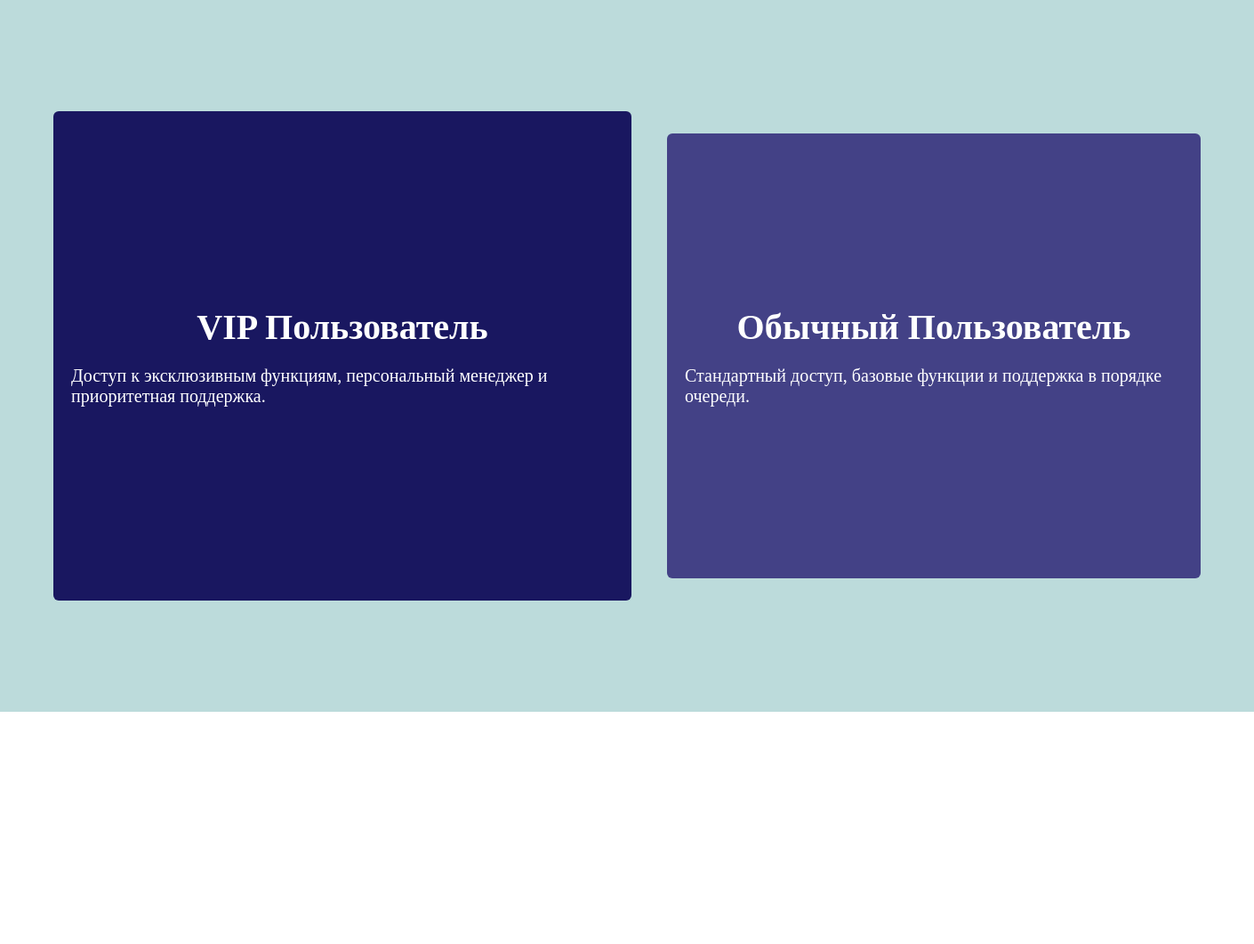
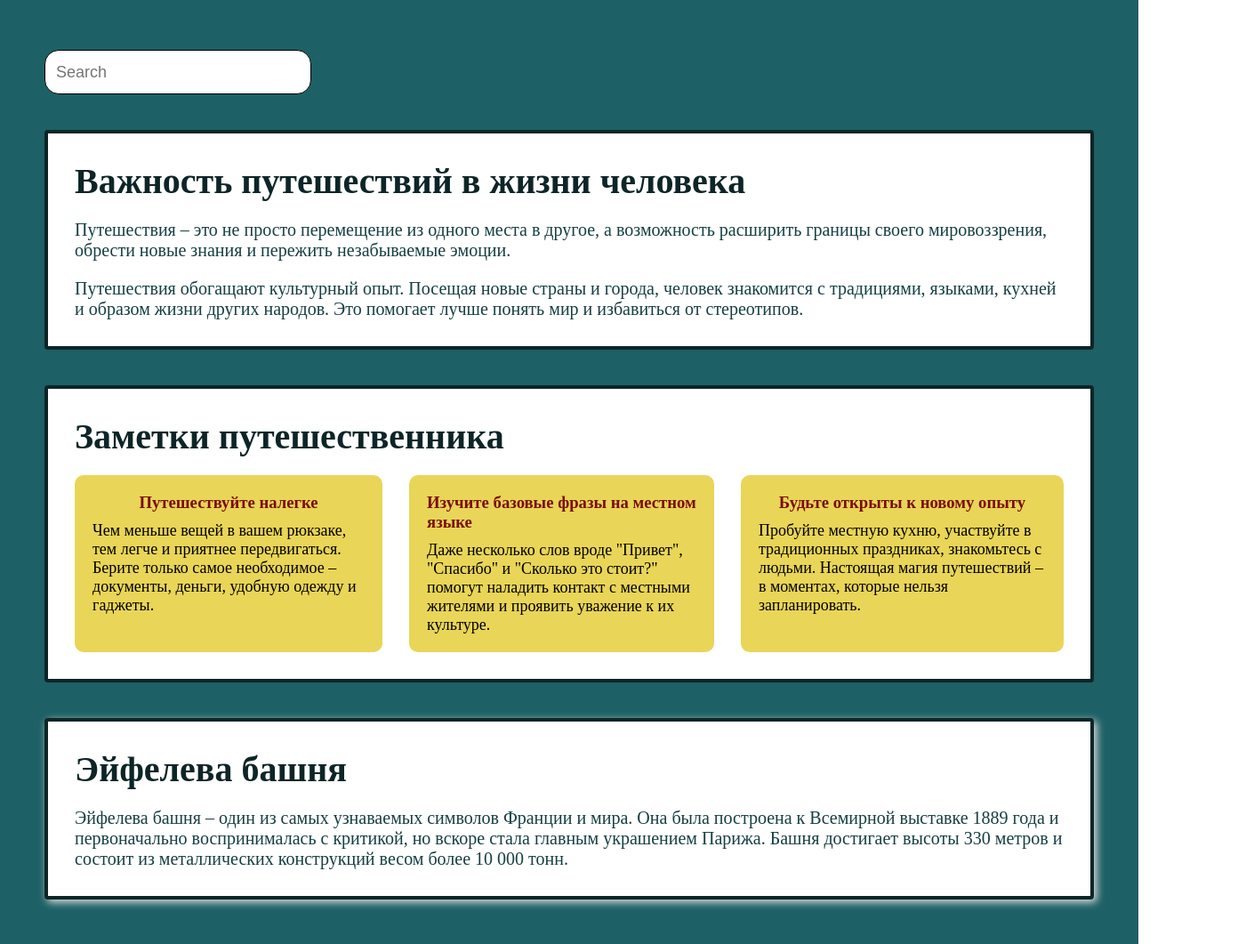
Before and after one commit to LarisaFrescher75/55_react_ts, a React (Vite) app: page / in a window 1280 px wide. Shown: the whole page at 89% size, 1410 px wide, since content can reach past the window. Before the commit the page ends 800 px from the top, so only its background shows below. Built offline with nearby package versions, Linux system fonts and the light colour scheme.

Commit message:
add Lesson10

```diff
--- a/src/App.tsx
+++ b/src/App.tsx
@@ -1,38 +1,44 @@
-// импорт компонента Homework06 по умолчанию
-// при импорте по умолчанию можно использовать другое названия для компонента
-// import Task6 from './lessons/Lesson06/Lesson06';
-//import Homework06 from './homeworks/Homework06/Homework06';
 
-//import Homework07 from "./homeworks/Homework07/Homework07"
-//import Homework09 from "./homeworks/Homework09/Homework09"
+
+import GlobalStyles from "./styles/GlobalStyles"
 
 //Lessons imports
 // импорт компонента Lesson06 по умолчанию
 // при импорте по умолчанию можно использовать другое названия для компонента
 // import Task6 from './lessons/Lesson06/Lesson06';
 // import Lesson06 from './lessons/Lesson06/Lesson06';
-//import Lesson07 from "./lessons/Lesson07/Lesson07"
-//import Lesson10 from "./lessons/Lesson10/lesson10"
+// import Lesson07 from "./lessons/Lesson07/Lesson07"
+// import Lesson08 from "./lessons/Lesson08/Lesson08"
+// import Lesson06 from "./lessons/Lesson06/Lesson06"
+// import Lesson09 from "./lessons/Lesson09/Lesson09"
+import Lesson10 from "./lessons/Lesson10/Lesson10"
 
 
 //Homeworks imports
 // import Homework06 from "./homeworks/Homework06/Homework06"
-import Homework09 from "./homeworks/Homework09/Homework09"
+// import Homework07 from "./homeworks/Homework07/Homework07"
+// import Homework08 from "./homeworks/Homework08/Homework08"
+// import Homework09 from "./homeworks/Homework09/Homework09"
 
-
+//Consultations imports
+// import Consultation04 from "./consultations/Consultation04/Consultation04"
 
 function App() {
 
   return (
     <>
+      <GlobalStyles />
       {/* <Task6 /> */}
       {/* <Lesson06 /> */}
       {/* <Homework06 /> */}
-      {/*<Lesson07 />*/}
-      {/*<Homework07 /> */}
-      <Homework09/>
-
-
+      {/* <Lesson07 /> */}
+      {/* <Homework07/> */}
+      {/* <Lesson08/> */}
+      {/* <Consultation04 /> */}
+      {/* <Homework08 /> */}
+      {/* <Lesson09 /> */}
+      {/* <Homework09 /> */}
+      <Lesson10 />
     </>
   )
 }
--- a/src/components/Input/Input.tsx
+++ b/src/components/Input/Input.tsx
@@ -1,25 +1,9 @@
 
 
 
+import { InputContainer, Label, InputComponent } from './styles';
+import { InputProps } from './types';
 
-
-
-
-
-import './styles.css';
-import { InputProps } from './types.ts';
-
-<<<<<<< HEAD
-
-function Input() {
-  return < input className='input-component'name ='test'
-
-  placeholder="Enter your name..."
-  />
-}
-
-export default Input;
-=======
 function Input({
   placeholder,
   name,
@@ -27,23 +11,23 @@ function Input({
   type = 'text',
   onChange,
   label,
-  id
+  id,
+  search
 }: InputProps) {
   return (
-    <div className='input-container'>
-      <label htmlFor={id}>{label}</label>
-      <input
-        className='input-component'
+    <InputContainer>
+      <Label htmlFor={id}>{label}</Label>
+      <InputComponent
         name={name}
         placeholder={placeholder}
         value={value}
         onChange={onChange}
         type={type}
         id={id}
+        isSearch = {search}
       />
-    </div>
+    </InputContainer>
   )
 }
 
 export default Input;
->>>>>>> 412637179a9dc7ed1268e6510e1ed495ec66758b
--- /dev/null
+++ b/src/components/Input/styles.ts
@@ -0,0 +1,27 @@
+
+
+import styled from "@emotion/styled";
+
+interface InputComponentStyledProps {
+  isSearch?: boolean
+}
+
+export const InputContainer = styled.div`
+  display: flex;
+  flex-direction: column;
+  gap: 6px;
+`;
+
+export const InputComponent = styled.input<InputComponentStyledProps>`
+  width: 300px;
+  height: 50px;
+  padding: 12px;
+  outline: none;
+  border: 1px solid black;
+  border-radius: ${({ isSearch }) => isSearch ? '16px' : '4px'};
+  font-size: 18px;
+`;
+
+export const Label = styled.label`
+  font-size: 20px;
+`;
--- a/src/index.css
+++ /dev/null
@@ -1,26 +0,0 @@
-* {
-  box-sizing: border-box;
-}
-
-body,
-html {
-  height: 100%;
-  margin: 0;
-  padding: 0;
-}
-
-h1,
-h2,
-h3,
-h4,
-h5,
-h6,
-p {
-  margin: 0;
-  padding: 0;
-}
-
-#root {
-  display: flex;
-  min-height: 100%;
-}
--- a/src/lessons/Lesson10/Lesson10.tsx
+++ b/src/lessons/Lesson10/Lesson10.tsx
@@ -1,36 +1,78 @@
 
 
-import { Lesson10Container, SectionWrapper, SectionTitle, Description } from "./styles";
+
+import Input from "../../components/Input/Input";
+import {
+  Lesson10Container,
+  SectionWrapper,
+  SectionTitle,
+  Description,
+  NoteBlock,
+  NoteDescription,
+  NoteTitle,
+  NotesContainer,
+  MainSection
+} from "./styles";
+
 function Lesson10() {
   return (
     <Lesson10Container>
+      {/* <Input name='search' placeholder="Search" search={true}/> */}
+      <Input name='search' placeholder="Search" search/>
       <SectionWrapper>
         <SectionTitle>Важность путешествий в жизни человека
         </SectionTitle>
         <Description>
-            Путешествия – это не просто перемещение из одного места в другое, а возможность расширить границы своего мировоззрения, обрести новые знания и пережить незабываемые эмоции.
-            </Description>
+          Путешествия – это не просто перемещение из одного места в другое,
+          а возможность расширить границы своего мировоззрения, обрести новые знания и
+          пережить незабываемые эмоции.
+        </Description>
         <Description>
-            Путешествия обогащают культурный опыт. Посещая новые страны и города, человек знакомится с традициями, языками, кухней и образом жизни других народов. Это помогает лучше понять мир и избавиться от стереотипов.
-            </Description>
+          Путешествия обогащают культурный опыт. Посещая новые страны и города,
+          человек знакомится с традициями, языками, кухней и образом жизни других народов.
+          Это помогает лучше понять мир и избавиться от стереотипов.
+        </Description>
       </SectionWrapper>
       <SectionWrapper>
         <SectionTitle>Заметки путешественника
         </SectionTitle>
-
-        <NoteBlock>
-
+        <NotesContainer>
+          <NoteBlock>
             <NoteTitle>Путешествуйте налегке</NoteTitle>
             <NoteDescription>
-                Чем меньше вещей в вашем рюкзаке, тем легче и приятнее передвигаться. Берите только самое необходимое – документы, деньги, удобную одежду и гаджеты.
-
+              Чем меньше вещей в вашем рюкзаке, тем легче и приятнее передвигаться.
+              Берите только самое необходимое – документы, деньги, удобную одежду и гаджеты.
             </NoteDescription>
-
-        </NoteBlock>
-
-
+          </NoteBlock>
+          <NoteBlock>
+            <NoteTitle>Изучите базовые фразы на местном языке
+            </NoteTitle>
+            <NoteDescription>
+              Даже несколько слов вроде "Привет", "Спасибо" и "Сколько это стоит?"
+              помогут наладить контакт с местными жителями и проявить уважение к их культуре.
+            </NoteDescription>
+          </NoteBlock>
+          <NoteBlock>
+            <NoteTitle>Будьте открыты к новому опыту
+            </NoteTitle>
+            <NoteDescription>
+              Пробуйте местную кухню, участвуйте в традиционных праздниках, знакомьтесь с людьми.
+              Настоящая магия путешествий – в моментах, которые нельзя запланировать.
+            </NoteDescription>
+          </NoteBlock>
+        </NotesContainer>
       </SectionWrapper>
+      <MainSection>
+        <SectionTitle>Эйфелева башня</SectionTitle>
+        <Description>
+          Эйфелева башня – один из самых узнаваемых символов Франции и мира.
+          Она была построена к Всемирной выставке 1889 года и первоначально воспринималась с критикой,
+          но вскоре стала главным украшением Парижа. Башня достигает высоты 330 метров и состоит из
+          металлических конструкций весом более 10 000 тонн.
+        </Description>
+      </MainSection>
     </Lesson10Container>
   )
 }
+
 export default Lesson10;
--- a/src/lessons/Lesson10/styles.ts
+++ b/src/lessons/Lesson10/styles.ts
@@ -1,24 +1,37 @@
 
 
 import styled from "@emotion/styled";
+// Импорт функции css для создания шаблонов стилей
+import { css } from '@emotion/react'
+
 // export const = styled.``
+
+//Создаём переменную, которая будет содержать шаблон стилей для переиспользования
+const boxBasicStyles = css`
+    display: flex;
+    flex-direction: column;
+`
+
 export const Lesson10Container = styled.div`
-  display: flex;
-  flex-direction: column;
+ //подстановка переменной, которая содержит шаблон стилей
+  ${boxBasicStyles}
+  /* display: flex;
+  flex-direction: column; */
   gap: 40px;
   flex: 1;
   padding: 50px;
   background-color: rgb(29, 96, 101);
 `
+
 export const SectionWrapper = styled.section`
-  display: flex;
-  flex-direction: column;
+  ${boxBasicStyles}
   gap: 20px;
   padding: 30px;
   background-color: white;
   border: 4px solid  rgb(13, 37, 39);
   border-radius: 4px;
 `
+
 export const SectionTitle = styled.div`
   font-size: 40px;
   color: rgb(13, 37, 39);
@@ -30,9 +43,15 @@ export const Description = styled.p`
   color: rgb(22, 63, 67);
 `
 
+export const NotesContainer = styled.div`
+ ${boxBasicStyles}
+ flex-direction: row;
+ justify-content: center;
+ gap: 30px;
+`
+
 export const NoteBlock = styled.div`
-  display: flex;
-  flex-direction: column;
+ ${boxBasicStyles}
   align-items: center;
   gap: 10px;
   min-width: 200px;
@@ -40,3 +59,24 @@ export const NoteBlock = styled.div`
   background-color: rgb(233, 213, 87);
   border-radius: 10px;
 `
+
+export const NoteTitle = styled.h3`
+ color: rgb(123, 13, 13);
+`
+
+export const NoteDescription = styled.p`
+ font-size: 18px;
+`
+
+// Расширение компонентов (наследование)
+export const MainSection = styled(SectionWrapper)`
+ box-shadow: 3px 3px 10px rgb(230, 224, 224);
+ color: rgb(72, 18, 76);
+
+ //добавление псевдокласса к стилизованному компоненту
+ //обязательно используем знак & для привязки к стилизованному компоненту
+ &:hover {
+  background-color: rgb(192, 219, 217);
+  border: none;
+ }
+`
--- a/src/main.tsx
+++ b/src/main.tsx
@@ -1,6 +1,7 @@
+
+
 // import { StrictMode } from 'react'
 import { createRoot } from 'react-dom/client'
-import './index.css'
 import App from './App.tsx'
 
 createRoot(document.getElementById('root')!).render(
--- a/src/styles/GlobalStyles.tsx
+++ b/src/styles/GlobalStyles.tsx
@@ -1,16 +1,20 @@
 
 
+
+import { Global, css } from '@emotion/react';
 
 const globalStyles = css`
   * {
   box-sizing: border-box;
 }
+
 body,
 html {
   height: 100%;
   margin: 0;
   padding: 0;
 }
+
 h1,
 h2,
 h3,
@@ -21,14 +25,15 @@ p {
   margin: 0;
   padding: 0;
 }
+
 #root {
   display: flex;
   min-height: 100%;
 }
 `;
 
+function GlobalStyles() {
+  return <Global styles={globalStyles} />
+}
 
-function GlobalStyles() {
-    return <Global styles={globalStyles} />
-  }
-  export default GlobalStyles
+export default GlobalStyles
```
Also changed, not shown: src/components/Input/styles.css (deleted, +0 -10 lines), src/components/Input/types.ts (+5 -2 lines).
